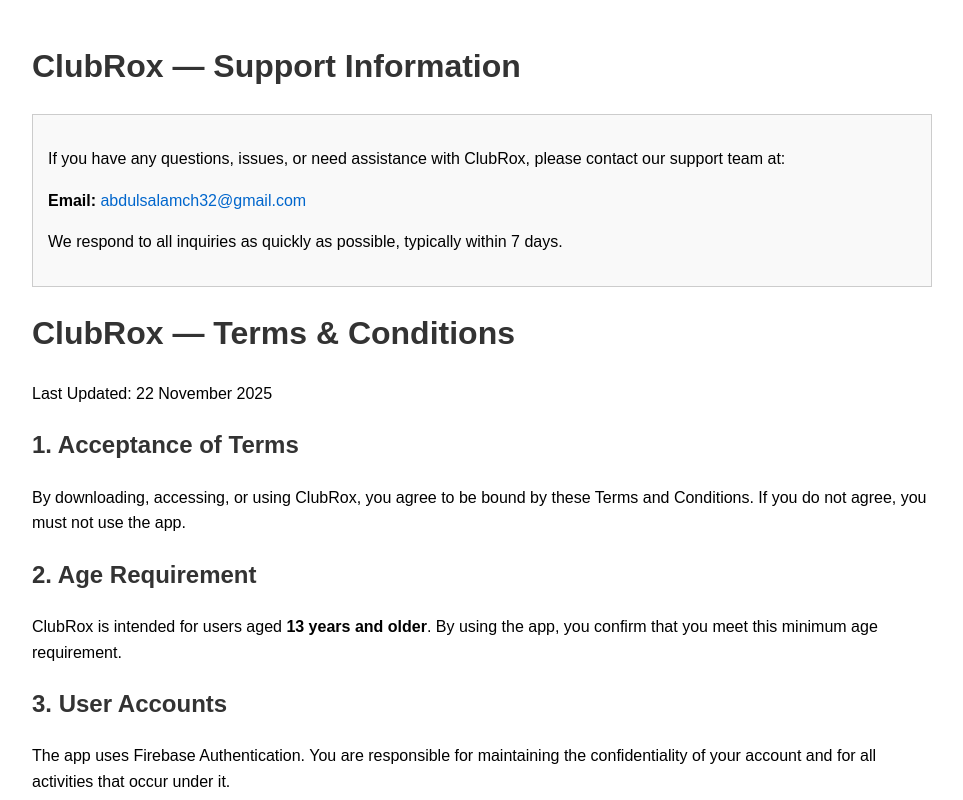
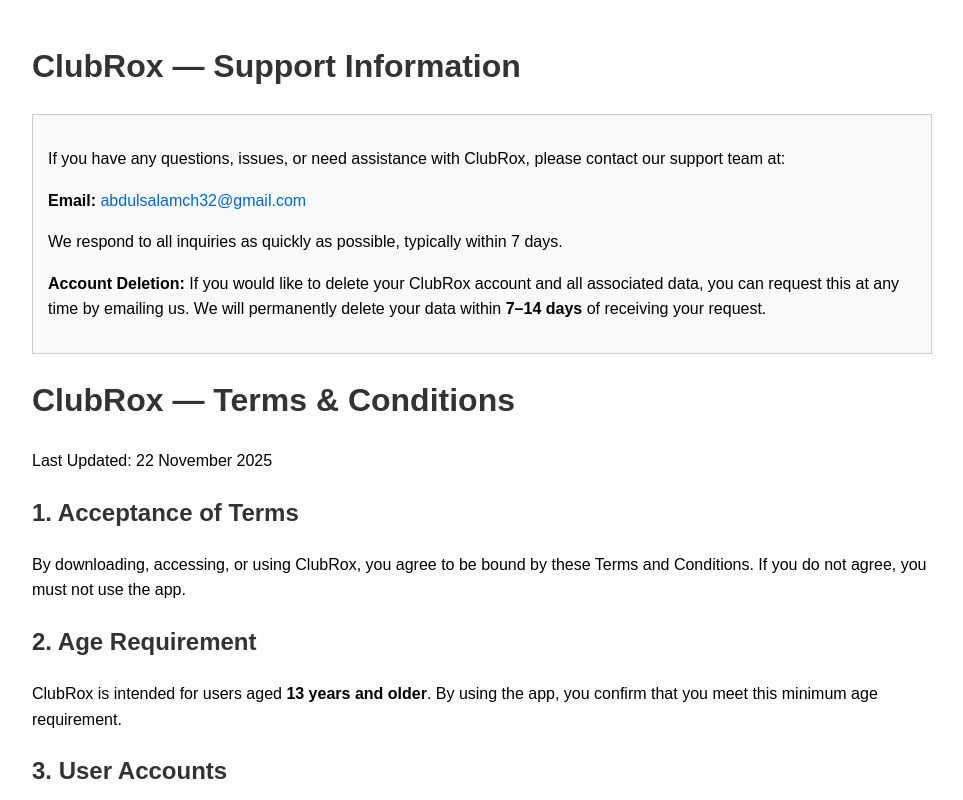
Before and after one commit to adbsalam/Clubrox-terms, a plain HTML site: page index.html in a window 1280 px wide. Shown: the top 800 px of the page, without its empty margins (158-1121 px from the left). Drawn offline with Linux system fonts and the light colour scheme.

Commit message:
Account deletion info

```diff
--- a/index.html
+++ b/index.html
@@ -37,7 +37,11 @@
   <p>If you have any questions, issues, or need assistance with ClubRox, please contact our support team at:</p>
   <p><strong>Email:</strong> <a href="mailto:abdulsalamch32@gmail.com">abdulsalamch32@gmail.com</a></p>
   <p>We respond to all inquiries as quickly as possible, typically within 7 days.</p>
+  <p><strong>Account Deletion:</strong>
+  If you would like to delete your ClubRox account and all associated data, you can request this at any time by emailing us.
+  We will permanently delete your data within <strong>7–14 days</strong> of receiving your request.</p>
 </div>
+
 
 <h1>ClubRox — Terms & Conditions</h1>
 <p>Last Updated: 22 November 2025</p>
```
